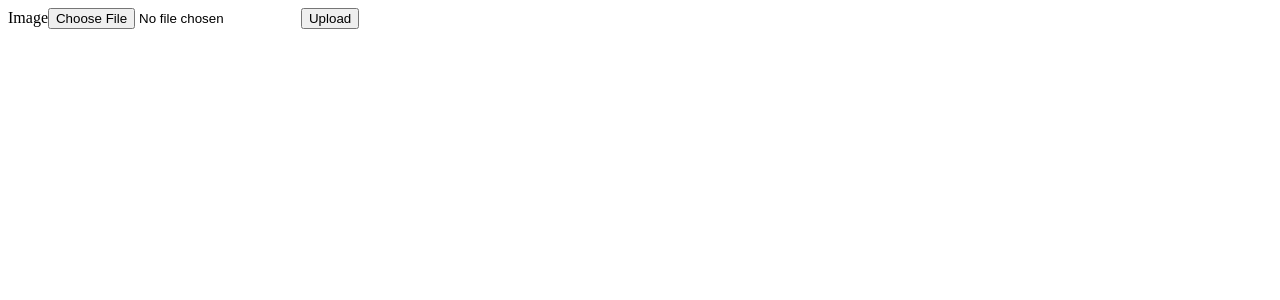
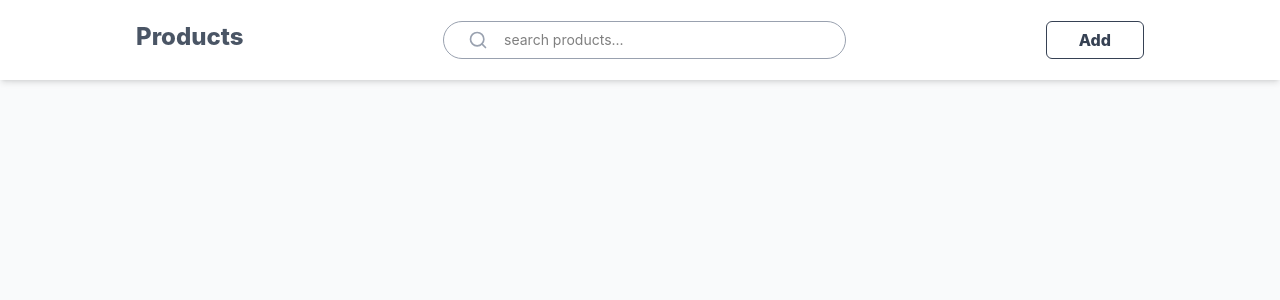
Before and after one commit to TONY-OCHIENG/Products, a React (Vite) app in the folder client/: page / in a window 1280 px wide. Shown: the top 300 px of the page. Built offline with nearby package versions, Linux system fonts and the light colour scheme.

Commit message:
Implementing an add product form"

```diff
--- a/client/package.json
+++ b/client/package.json
@@ -10,9 +10,13 @@
     "preview": "vite preview"
   },
   "dependencies": {
+    "@tailwindcss/vite": "^4.3.3",
     "axios": "^1.20.0",
+    "lucide-react": "^1.47.0",
     "react": "^19.2.8",
-    "react-dom": "^19.2.8"
+    "react-dom": "^19.2.8",
+    "tailwindcss": "^4.3.3",
+    "zustand": "^5.0.15"
   },
   "devDependencies": {
     "@types/node": "^24.13.3",
--- a/client/src/App.tsx
+++ b/client/src/App.tsx
@@ -1,67 +1,10 @@
-import axios from 'axios'
-import React, { useState, useEffect } from 'react'
+import React from 'react'
+import Product from './Product'
 
 function App() {
-  const [image, setImage] = useState<File | null>(null)
-  const [previewUrl, setPreviewUrl] = useState<string | null>(null)
-
-  // Clean up the object URL when it changes or component unmounts
-  useEffect(() => {
-    return () => {
-      if (previewUrl) URL.revokeObjectURL(previewUrl)
-    }
-  }, [previewUrl])
-
-  const handleFileChange = (event: React.ChangeEvent<HTMLInputElement>) => {
-    const file = event.target.files?.[0]
-    if (!file) return
-
-    if (previewUrl) URL.revokeObjectURL(previewUrl) // revoke old preview before creating new one
-
-    setImage(file)
-    setPreviewUrl(URL.createObjectURL(file))
-  }
-
-  const handleSubmit = async (event: React.FormEvent<HTMLFormElement>): Promise<void> => {
-    event.preventDefault()
-    if (!image) return
-
-    const formData = new FormData()
-    formData.append("image", image)
-    axios.post('http://localhost:3000/api/products/addProducts',formData)
-    .then((response) => {
-      console.log(response)
-    })
-    .catch((error) => {
-      console.log(error)
-    })
-
-
-  }
-
   return (
     <div>
-      <form onSubmit={handleSubmit}>
-        <label htmlFor="image">Image</label>
-        <input
-            id="image"
-            type="file"
-            name="image"
-            accept="image/*"
-            onChange={handleFileChange}
-            className='w-full border p-2 rounded-md outline-none'
-        />
-
-        {previewUrl && (
-          <img
-            src={previewUrl}
-            alt="Preview"
-            className="mt-2 max-w-xs rounded-md border"
-          />
-        )}
-
-        <button type="submit">Upload</button>
-      </form>
+      <Product/>
     </div>
   )
 }
--- /dev/null
+++ b/client/src/Items.tsx
@@ -0,0 +1,69 @@
+import axios from 'axios'
+import React, { useState, useEffect } from 'react'
+
+function App() {
+  const [image, setImage] = useState<File | null>(null)
+  const [previewUrl, setPreviewUrl] = useState<string | null>(null)
+
+  // Clean up the object URL when it changes or component unmounts
+  useEffect(() => {
+    return () => {
+      if (previewUrl) URL.revokeObjectURL(previewUrl)
+    }
+  }, [previewUrl])
+
+  const handleFileChange = (event: React.ChangeEvent<HTMLInputElement>) => {
+    const file = event.target.files?.[0]
+    if (!file) return
+
+    if (previewUrl) URL.revokeObjectURL(previewUrl) // revoke old preview before creating new one
+
+    setImage(file)
+    setPreviewUrl(URL.createObjectURL(file))
+  }
+
+  const handleSubmit = async (event: React.FormEvent<HTMLFormElement>): Promise<void> => {
+    event.preventDefault()
+    if (!image) return
+
+    const formData = new FormData()
+    formData.append("image", image)
+    axios.post('http://localhost:3000/api/products/addProducts',formData)
+    .then((response) => {
+      console.log(response)
+    })
+    .catch((error) => {
+      console.log(error)
+    })
+
+
+  }
+
+  return (
+    <div>
+      <form onSubmit={handleSubmit}>
+        <label htmlFor="image">Image</label>
+        <input
+            id="image"
+            type="file"
+            name="image"
+            accept="image/*"
+            onChange={handleFileChange}
+            className='w-full border p-2 rounded-md outline-none'
+        />
+
+        {previewUrl && (
+          <img
+            src={previewUrl}
+            alt="Preview"
+            className="mt-2 max-w-xs rounded-md border"
+          />
+        )}
+
+        <button type="submit">Upload</button>
+      </form>
+    </div>
+  )
+}
+
+export default App
--- /dev/null
+++ b/client/src/Product.tsx
@@ -0,0 +1,38 @@
+import { Search, X } from 'lucide-react'
+import React, { useState } from 'react'
+
+function Product() {
+    const [open, setOpen] = useState<Boolean>(false)
+  return (
+    <div className='relative h-screen bg-gray-50'>
+        <div className='fixed h-[10vh] w-full bg-white shadow-md flex items-center'>
+          <div className='md:w-[80%] mx-auto w-full px-2  justify-between flex'>
+            <h1 className='font-extrabold text-2xl text-gray-600'>Products</h1>
+            <div className='flex gap-4 w-[40%] p-2 border rounded-full border-gray-400'>
+                <Search className='h-5 w-5 ml-4 text-gray-400'/>
+                <input type="text" className='text-sm outline-none w-[80%]' placeholder='search products...'/>
+            </div>
+            <button onClick={() => setOpen(!open)} className='border px-8 rounded-md cursor-pointer text-gray-700 font-extrabold'>Add</button>
+          </div>
+        </div>
+        <div className={`${open ? 'absolute' : 'hidden'} transition-all duration-300 bg-white rounded-md shadow-md top-1/2 left-1/2 -translate-x-1/2 -translate-y-1/2 p-4 w-[30%] flex flex-col`}>
+        <div className='w-full flex justify-end'>
+            <X onClick={() => setOpen(!open)} className='text-gray-600 h-5 w-5 cursor-pointer'/>
+        </div>
+        <form action="" className='w-full'>
+            <label htmlFor="" className='text-gray-600 font-extrabold'>Name</label>
+            <input type="text" className='p-2 rounded-md border w-full text-sm mb-2' placeholder='Product name...'/>
+            <label htmlFor="" className='text-gray-600 font-extrabold'>Price</label>
+            <input type="number" className='p-2 rounded-md border w-full text-sm mb-2' placeholder='0'/>
+            <label htmlFor="" className='text-gray-600 font-extrabold'>Quantity</label>
+            <input type="number" className='p-2 rounded-md border w-full text-sm mb-2' placeholder='0'/>
+            <label htmlFor="" className='text-gray-600 font-extrabold'>Image</label>
+            <input type="file" className='p-2 rounded-md border w-full text-sm mb-2'/>
+            <button className='py-2 w-full bg-black text-white font-extrabold rounded-md mt-2 cursor-pointer'>Add product</button>
+        </form>
+        </div>
+    </div>
+  )
+}
+
+export default Product
--- a/client/src/index.css
+++ b/client/src/index.css
@@ -0,0 +1 @@
+@import "tailwindcss";
--- a/client/vite.config.ts
+++ b/client/vite.config.ts
@@ -1,7 +1,8 @@
 import react from '@vitejs/plugin-react'
 import { defineConfig } from 'vite'
+import tailwindcss from '@tailwindcss/vite'
 
 // https://vite.dev/config/
 export default defineConfig({
-  plugins: [react()],
+  plugins: [react(),tailwindcss()],
 })
```
Also changed, not shown: client/src/store/strore.ts (added), 1 other file (tests, documents, lock files or other folders).
